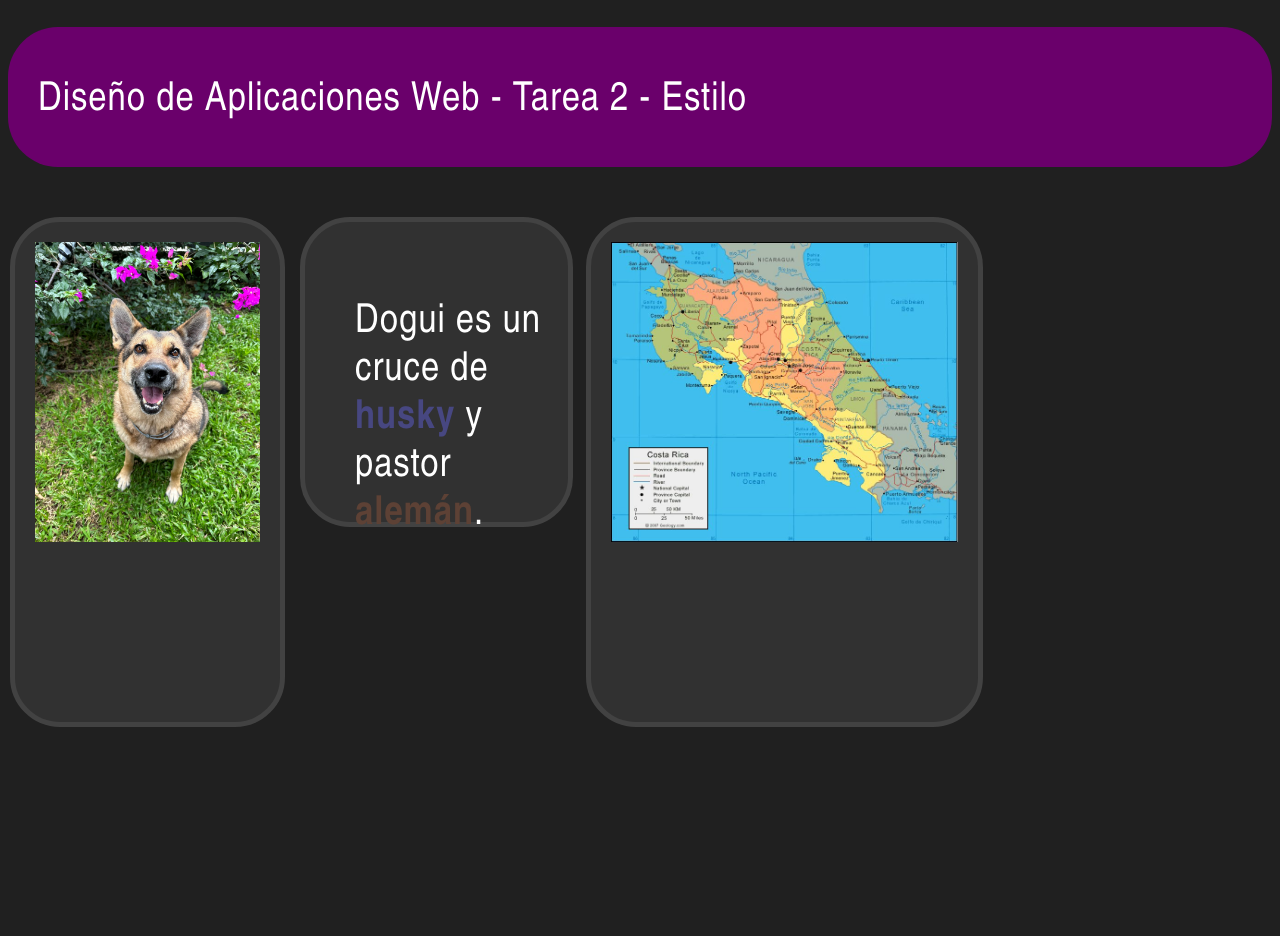
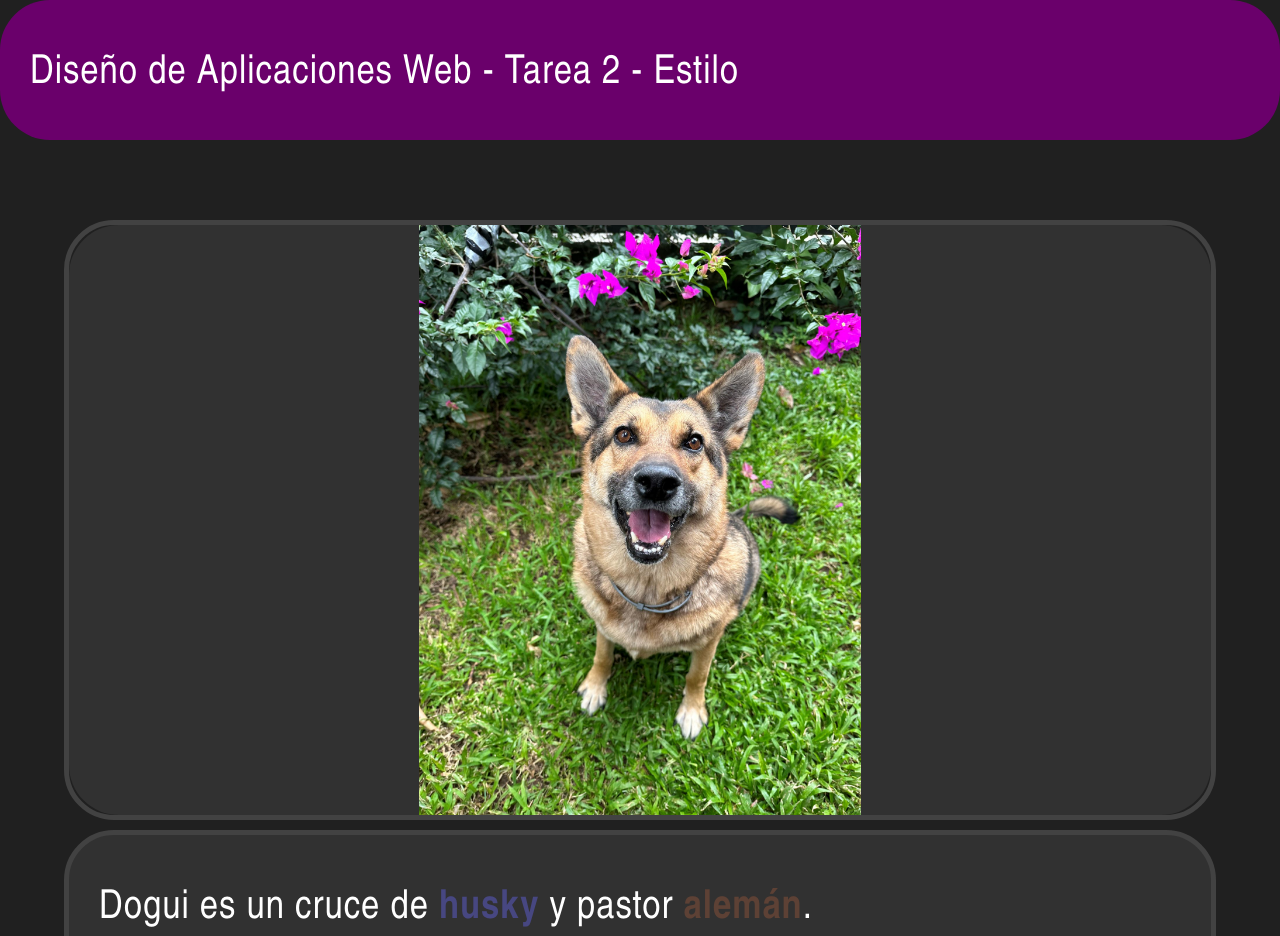
Before and after one commit to gcastrocr/Tarea2-3-Flex, a plain HTML site: page index.html in a window 1280 px wide. Shown: the top 936 px of the page. Drawn offline with Linux system fonts and the light colour scheme.

Commit message:
Add files via upload

```diff
--- a/estilos/estilo.css
+++ b/estilos/estilo.css
@@ -1,29 +1,49 @@
 *{
-  font-family:'Arial Narrow';
+  margin:0;
+  padding:0;
+  box-sizing: border-box;
 }
+
+body{
+  background-color: #202020;
+  font-family: 'Arial Narrow';
+  overflow-x: hidden;
+}
+
 #header {
+  width: 100%;
 	height:140px;
 	background-color: #6A006B;
   border-radius: 50px;
 }
 
-  body{
-    background-color: #202020;
+.gallery-section{
+  width: 100%;
 }
 
-  .container{
+.gallery-content{
+  width: 90%;
+  margin:30px auto;
   display: grid;
-    flex-wrap: nowrap;
-    grid-template-columns: repeat(4, 1fr);
-    grid-template-rows: repeat(3, 500px);
+  grid-template-columns: repeat(auto-fit, minmax(1000px,1fr));
+  grid-template-rows: repeat(3, 600px);
   grid-gap: 10px;
 }
 
-  .divimagenes{
-  object-fit: scale-down ;
-  height: 500px;
-  padding-right: 20px;
-  padding-left: 20px;
+.gallery-content .imagenes{
+  width: 100%;
+  height: 100%;
+  border: 5px solid  #424242;
+  margin-left:auto;
+  margin-right: auto;
+  margin-top: 50px;
+  margin-bottom: 50px;
+  border-radius: 50px;-fit
+}
+
+.gallery-content .texto{
+  width: 100%;
+  height: 100%;
   border: 5px solid  #424242;
   border-radius: 50px;
   margin-left:auto;
@@ -32,83 +52,18 @@
   margin-bottom: 50px;
   display:block;
   background-color:#313131;
+  object-fit: scale-down;
 }
 
-.divtexto{
-  width: 80%;
-  height: 300px;
-  padding-right: 20px;
-  padding-left: 20px;
-  border: 5px solid  #424242;
+.gallery-content .imagenes img{
+  background-color: #313131;
+    width: 100%;
+    height: 100%;
+    object-fit: scale-down;
     border-radius: 50px;
-  margin-left:auto;
-  margin-right: auto;
-  margin-top: 50px;
-  margin-bottom: 50px;
-  display:block;
-  background-color:#313131;
+    z-index: 999999;
+    cursor: pointer;
 }
-
-.divimagenes img {
-  display: block;
-  width: auto;
-  height:300px;
-  object-fit: scale-down;
-  margin-left: auto;
-  margin-right: auto;
-  margin-top: 20px;
-  margin-bottom: 20px;
-  z-index: -1;
-}
-
-.divNorte{
-  position: relative;
-  float: left;
-  left: 1000px;
-  top:-650px;
-  background-color: #1f2122;
-  padding: 5px;
-  color: #FFFFFF;
-  font-weight: bold;
-  font-size: 30px;
-}
-
-.divSur{
-  position: relative;
-  float: left;
-  left: 1000px;
-  top:-75px;
-  background-color: #1f2122;
-  padding: 5px;
-  color: #FFFFFF;
-  font-weight: bold;
-  font-size: 30px;
-}
-
-.divOeste{
-  position: relative;
-  float: left;
-  left: 450px;
-  top:-350px;
-  background-color: #1f2122;
-  padding: 5px;
-  color: #FFFFFF;
-  font-weight: bold;
-  font-size: 30px;
-}
-
-.divEste{
-  position: relative;
-  float: left;
-  left: 1000px;
-  top:-450px;
-  background-color: #1f2122;
-  padding: 5px;
-  color: #FFFFFF;
-  font-weight: bold;
-  font-size: 30px;
-}
-
 
 h1 {
 	font-size:2.5em;
--- a/index.html
+++ b/index.html
@@ -9,25 +9,17 @@
 </head>
 
 <body>
-    <header id="header">
+    <main>
+        <header id="header">
+            <h1>Diseño de Aplicaciones Web - Tarea 2 - Estilo</h1>
+        </header>
 
-        <h1>Diseño de Aplicaciones Web - Tarea 2 - Estilo</h1>
-
-    </header>
-    <div class="container">
-        <div class="divimagenes">
-            <img src="imagenes/img-1.jpg" alt="Dogui">
-        </div>
-
-        <div class="divtexto">
-            <h1>Dogui es un cruce de <span style="color:rgb(71, 71, 129);font-weight:bold;">husky</span> y pastor
-                <span style="color:#5D4135;font-weight:bold;">alemán</span>.</h1>
-        </div>
-
-        <div class="divimagenes">
-            <img src="imagenes/img-2.jpg" alt="Mapa de Costa Rica">
-        </div>
-
-    </div>
-
+        <section class="gallery-section"></div>
+            <div class="gallery-content">
+                <div class="imagenes"><img src="imagenes/img-1.jpg" alt="Dogui"></div>
+                <div class="texto"><h1>Dogui es un cruce de <span style="color:rgb(71, 71, 129);font-weight:bold;">husky</span> y pastor<span style="color:#5D4135;font-weight:bold;"> alemán</span>.</h1></div>
+                <div class="imagenes"><img src="imagenes/img-2.jpg" alt="Mapa de Costa Rica"></div>
+            </div>
+        </section>>
+    </main>
 </body>
```
Lines whose indentation alone changed are shown as unchanged.
